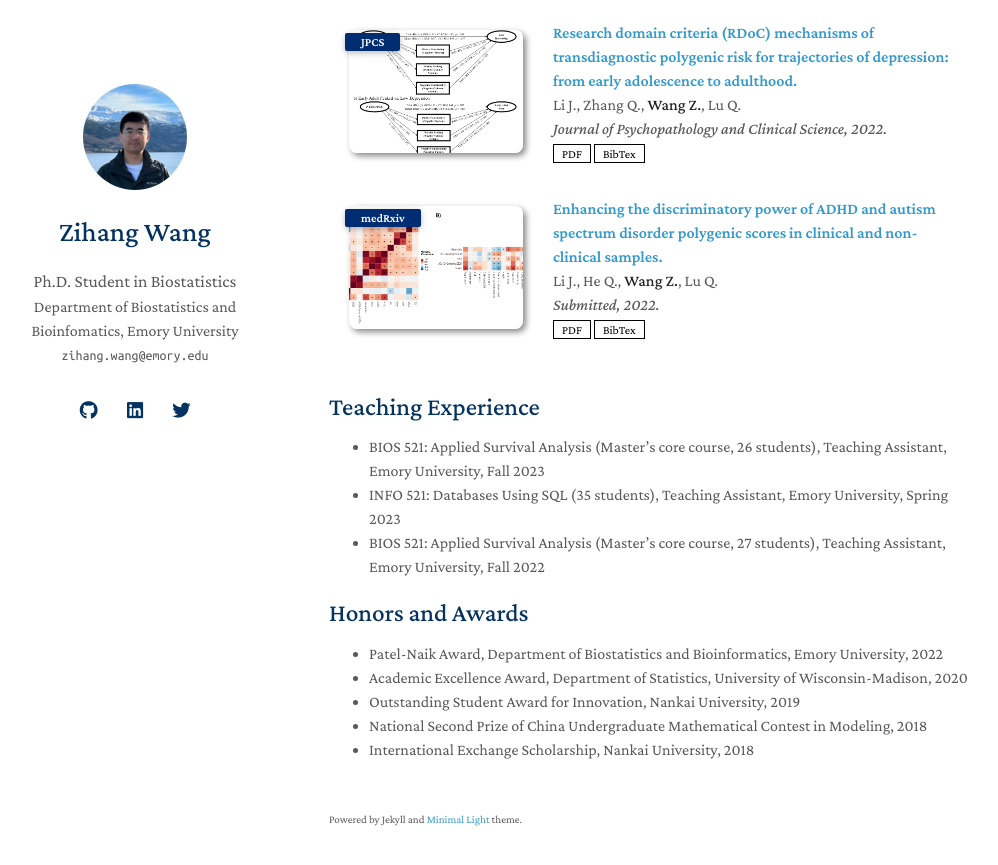
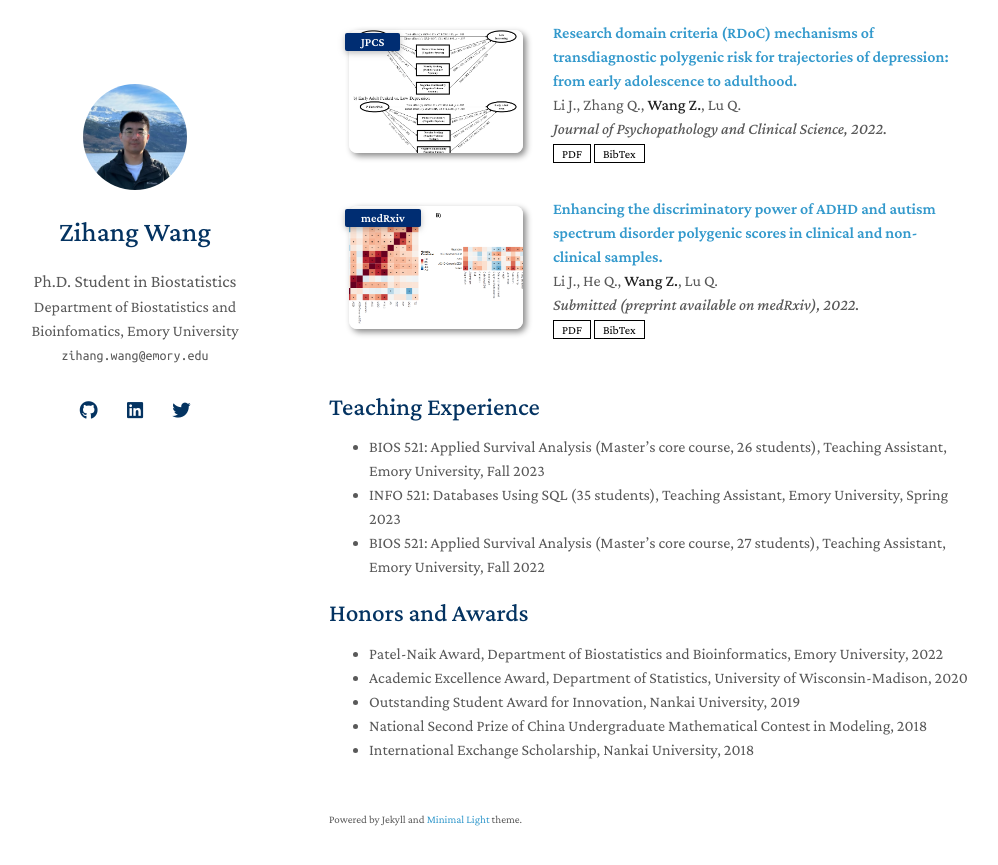
Before and after one commit to imzihangwang/imzihangwang.github.io, a Jekyll site: the page built from index.md, in a window 1280 px wide and 900 px high, scrolled down 950 px. Shown: the top 865 px of the window, without its empty margins (141-1139 px from the left). Built offline with Jekyll 4.4.1, drawn with Linux system fonts in a browser that asks for light colours; nearby versions of some CDN libraries; a style sheet for code colours, icons or effects is not loaded; our own code applies the rules of GitHub Pages for plain Markdown files.

Commit message:
Update publications.yml

```diff
--- a/_data/publications.yml
+++ b/_data/publications.yml
@@ -26,7 +26,7 @@ main:
   - title: "Enhancing the discriminatory power of ADHD and autism spectrum disorder polygenic scores in clinical and non-clinical samples."
     authors: Li J., He Q., <strong>Wang Z.</strong>, Lu Q.
     conference_short: medRxiv
-    conference: Submitted, 2022.
+    conference: Submitted (preprint available on medRxiv), 2022.
     pdf: https://www.medrxiv.org/content/10.1101/2022.02.09.22270697v1
     bibtex: https://scholar.googleusercontent.com/scholar.bib?q=info:RkrErvVBWS0J:scholar.google.com/&output=citation&scisdr=ClEa5Y8PEOWwkVAdMZY:AFWwaeYAAAAAZPIbKZbWiEGrg31EHsHm8CSALa4&scisig=AFWwaeYAAAAAZPIbKU6H-E5ijdH0tKnW4UoMWhw&scisf=4&ct=citation&cd=-1&hl=en
     image: ./assets/img/enhancing.png
```
